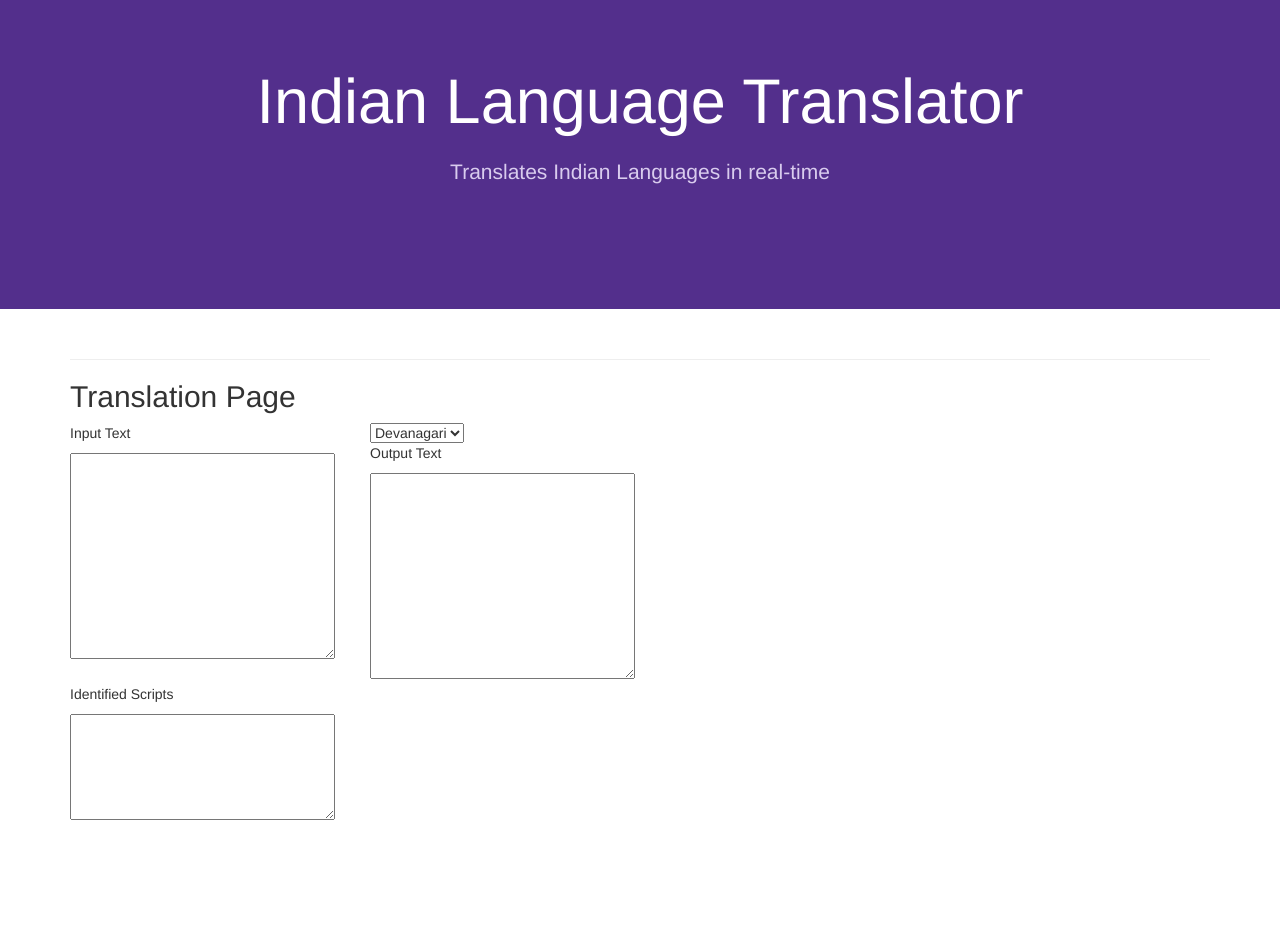
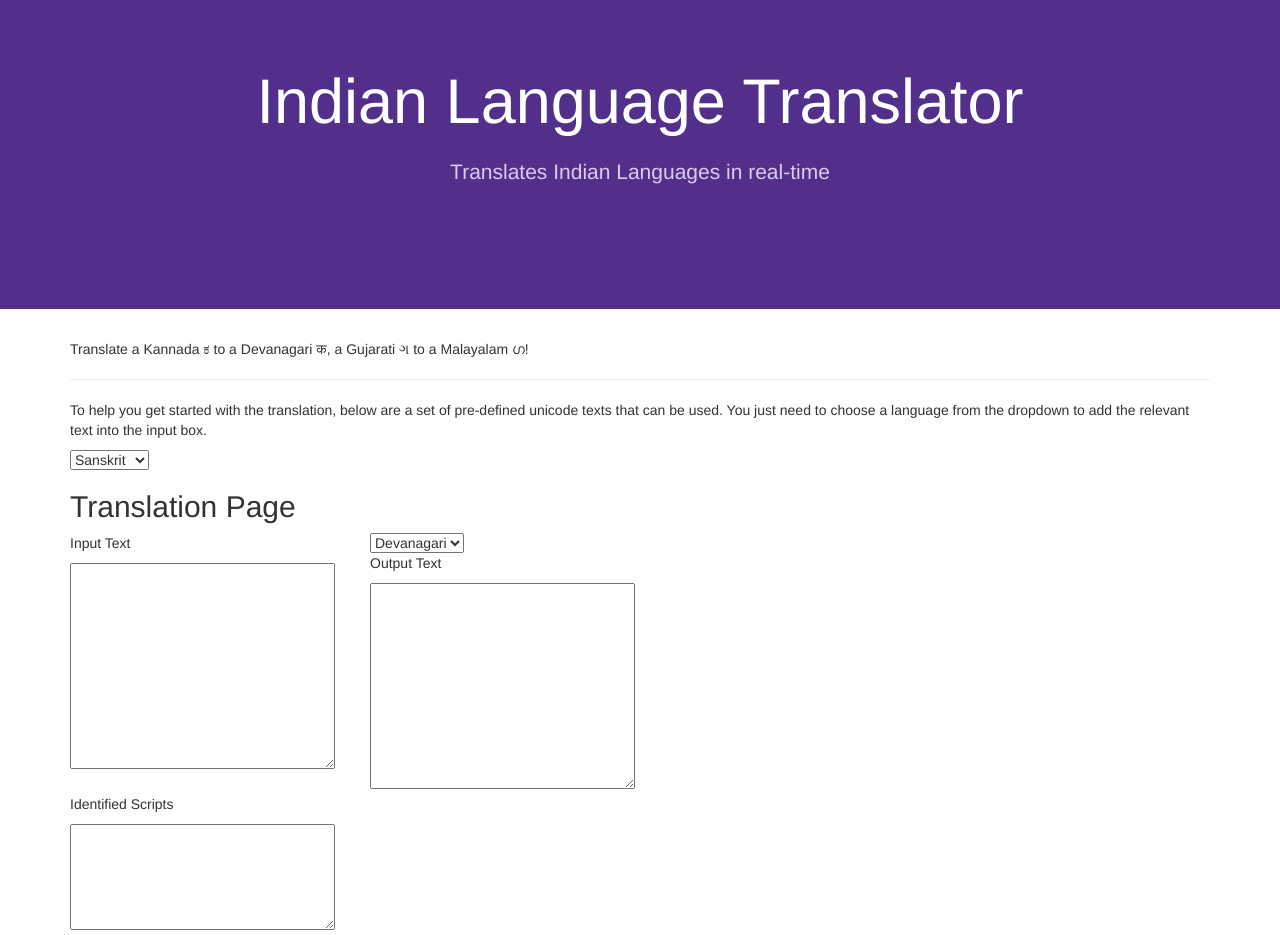
Before and after one commit to TheSachinSBhat/indian-language-translator, a Django app: page / in a window 1280 px wide. Shown: the part 52-987 px from the top of the page. Before the commit the page ends 872 px from the top, so only its background shows below. Run offline with Django 3.2, Linux system fonts and the light colour scheme; some libraries are stand-ins or nearby versions.

Commit message:
Commit #13: Add Sample Text Dropdown to index.html and translator_poc.html

```diff
--- a/hello/templates/index.html
+++ b/hello/templates/index.html
@@ -10,7 +10,15 @@
 	</div>
 </div>
 <div class="container">
+	<p> Translate a Kannada ಕ to a Devanagari क, a Gujarati ગ to a Malayalam ഗ! </p>
 	<hr>
+	<div>
+		<p> To help you get started with the translation, below are a set of pre-defined unicode texts that can be used. You just need to choose a language from the dropdown to add the relevant text into the input box. </p>
+		<div>
+			<select id="sample-text-dropdown">
+			</select>
+		</div>
+	</div>
 	<div>
 		<h2>Translation Page</h2>
 		<div class="translationContainer">
@@ -57,7 +65,14 @@
 				Malayalam: { value: 7, name: "Malayalam", minrange: '0D00', maxrange: '0D7F', regexString: /[\u0D00-\u0D7F]+/g },
 			};
 
-			// TODO: Add a dictionary for Script Codes like Script_Code[0]: Devanagari
+			/* Language Codes */
+			// TODO: Add support for languages having multiple scripts - Punjabi written in Gurmukhi and Shahmukhi
+			var LANGUAGE_CODES = {
+				Sanskrit: { value: 0, name: "Sanskrit", scriptCodeValue: SCRIPT_CODES.Devanagari.value, sampleText: "यथा ह्येकेन चक्रेण न रथस्य गतिर्भवेत् | एवं परुषकारेण विना दैवं न सिद्ध्यति ||" },
+				Hindi: { value: 1, name: "Hindi", scriptCodeValue: SCRIPT_CODES.Devanagari.value, sampleText: "प्रतिभा अपनी राह स्वयं निर्धारित कर लेती है और अपना दीप स्वयं ले चलती है." },
+				Marathi: { value: 2, name: "Marathi", scriptCodeValue: SCRIPT_CODES.Devanagari.value, sampleText: "केवळ ज्ञान असून उपयोग नाही, ते कसं आणि केव्हा वापरायचं याचंही ज्ञान हवं." },
+				Kannada: { value: 3, name: "Kannada", scriptCodeValue: SCRIPT_CODES.Kannada.value, sampleText: "ಒಳ್ಳೆಯ ಮಾತುಗಳನ್ನು ಆಡಿದರೆ ಸಾಲದು. ಆ ಮಾತುಗಳು ಒಳ್ಳೆಯ ಕೆಲಸಕ್ಕೆ ಉತ್ತೇಜನ ನೀಡುವಂತೆ ಇರಬೇಕು." },
+			};
 
 			/* Represents the Target Script chosen by the user */
 			var TARGET_SCRIPT;
@@ -70,6 +85,9 @@
 			/* Target Script Dropdown */
 			var targetScriptsDropdown = $("#target-script-choice");
 
+			/* Sample Text Dropdown */
+			var sampleTextDropdown = $("#sample-text-dropdown");
+
 			/***** Event Handlers *****/
 
 			/* Page load handler to initialize data */
@@ -81,6 +99,12 @@
 			/* Target script dropdown - Change Handler. Triggered when user changes dropdown value. */
 			$("#target-script-choice").change(function () {
 				updateTargetScript();
+				detectAndTranslateScript();
+			});
+
+			/* Sample text dropdown - Change Handler. Triggered when user changes dropdown value. */
+			$("#sample-text-dropdown").change(function () {
+				updateInputText();
 				detectAndTranslateScript();
 			});
 
@@ -97,6 +121,9 @@
 				/* Bind all the SCRIPT_CODES to the target script dropdown */
 				populateDropdown(targetScriptsDropdown, SCRIPT_CODES);
 
+				/* Bind all the LANGUAGE_CODES to the sample text dropdown */
+				populateDropdown(sampleTextDropdown, LANGUAGE_CODES);
+
 				/* Make Devanagari the default target script */
 				TARGET_SCRIPT = SCRIPT_CODES.Devanagari;
 				targetScriptsDropdown.val(TARGET_SCRIPT.value);
@@ -109,7 +136,6 @@
 					/* Inject the current data inside the dropdown */
 					dropdown.append("<option value=" + data.value + ">" + data.name + "</option>");
 				});
-
 			}
 
 			/* Initialize data and controls */
@@ -128,6 +154,24 @@
 					if (script.value == currentScriptVal) {
 						/* Set the Target Script */
 						TARGET_SCRIPT = script;
+						/* Break iteration loop */
+						return false;
+					}
+				});
+			}
+
+			/* Update the input text box based on the dropdown value updated by user */
+			function updateInputText() {
+				var currentLanguageVal = $("#sample-text-dropdown :selected").val();
+
+				/* Determine the current script code */
+				$.each(LANGUAGE_CODES, function (index, language) {
+					if (language.value == currentLanguageVal) {
+
+						/* Decide the sample text based on the language script chosen by user */
+						var sampleText = language.sampleText;
+						$('#inputText').val(sampleText);
+
 						/* Break iteration loop */
 						return false;
 					}
```
Also changed, not shown: hello/templates/translator_poc.html (+48 -4 lines).
